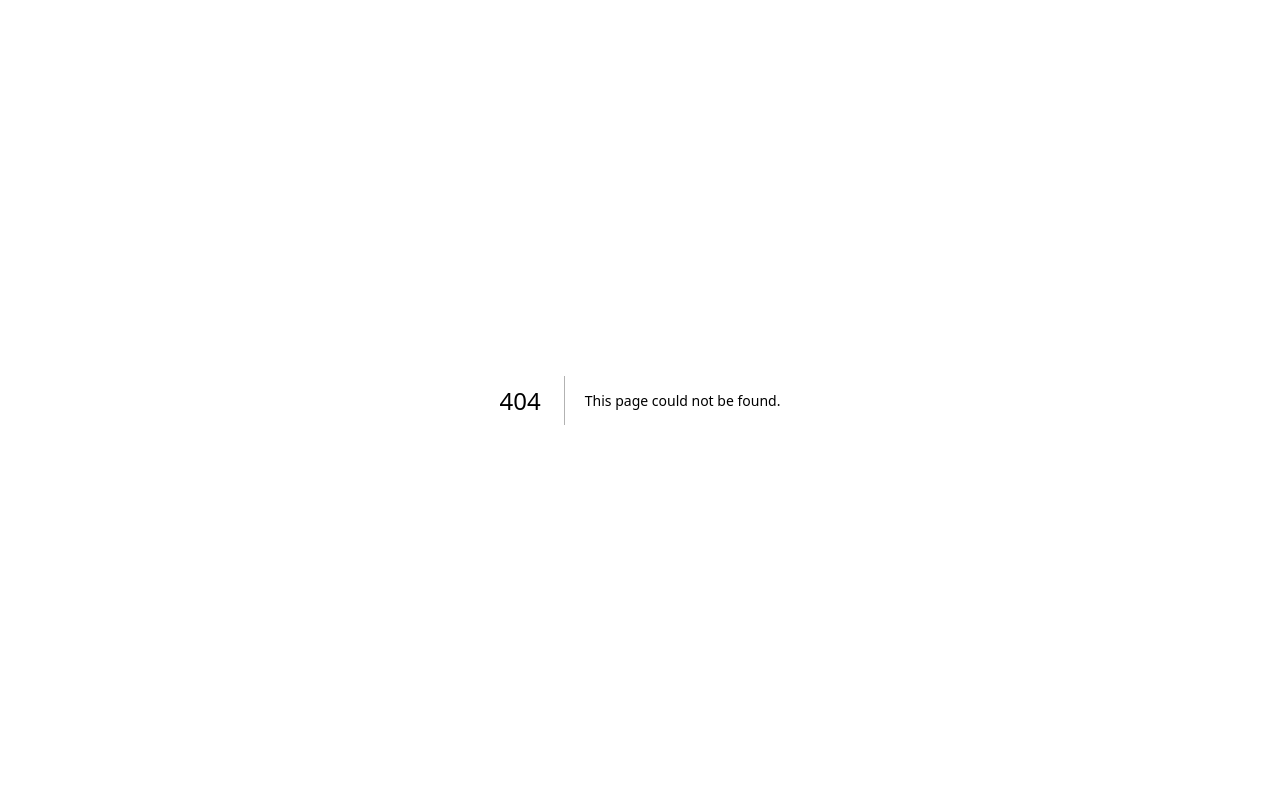
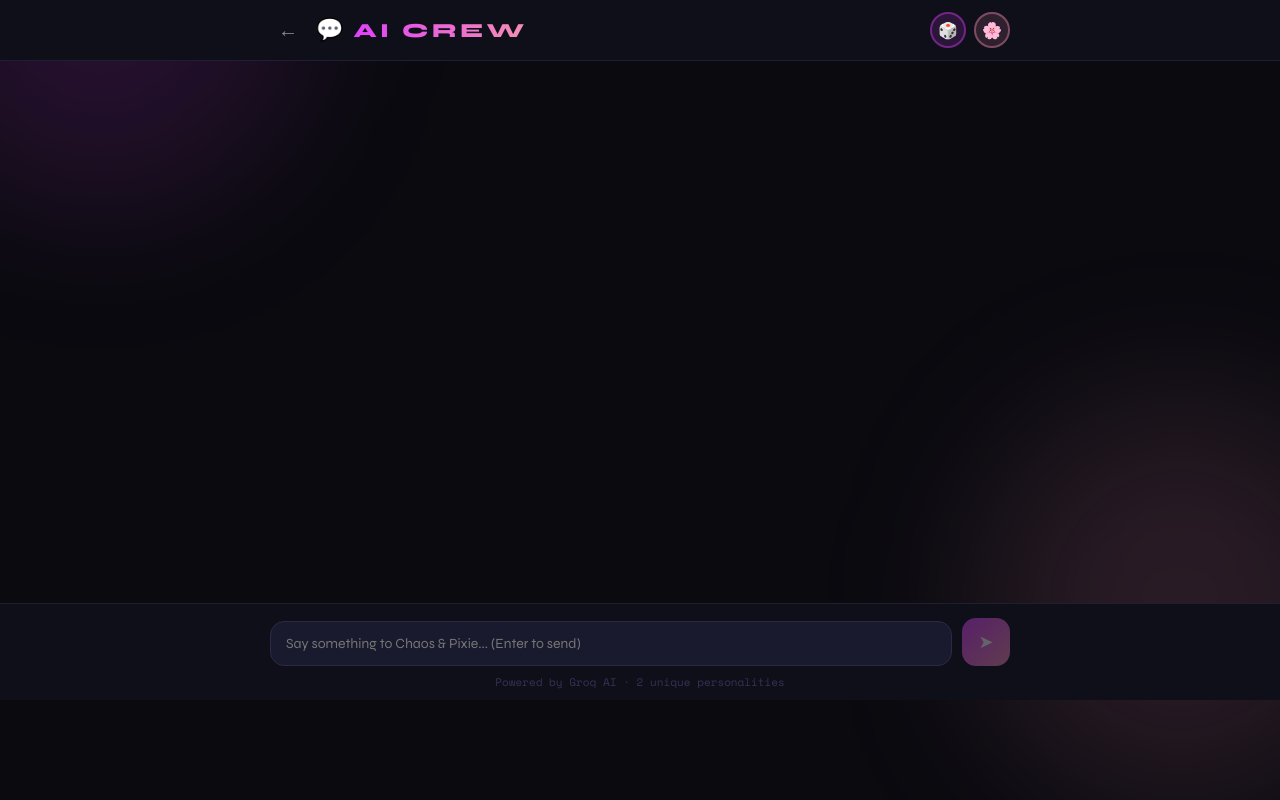
Before and after one commit to tilukar91-dev/ai-crew-chat, a Next.js app: page /chat in a window 1280 px wide. Before the commit this address had no page. Built offline with nearby package versions, Linux system fonts and the light colour scheme.

Commit message:
Rename chat.js: to chat.js

```diff
--- /dev/null
+++ b/pages/chat.js
@@ -0,0 +1,301 @@
+import { useState, useRef, useEffect } from "react";
+import { useRouter } from "next/router";
+
+const PERSONALITIES = [
+  { id: "chaos", name: "Chaos", emoji: "🎲", color: "#E040FB", bubble: "#1e0028" },
+  { id: "pixie", name: "Pixie", emoji: "🌸", color: "#F48FB1", bubble: "#280013" },
+];
+
+const getP = (id) => PERSONALITIES.find((p) => p.id === id);
+
+export default function Chat() {
+  const router = useRouter();
+  const [messages, setMessages] = useState([
+    { id: "sys", sender: "system", text: "👋 Chaos and Pixie are here! Say something..." },
+  ]);
+  const [input, setInput] = useState("");
+  const [loading, setLoading] = useState(false);
+  const [typing, setTyping] = useState([]);
+  const bottomRef = useRef(null);
+
+  useEffect(() => {
+    bottomRef.current?.scrollIntoView({ behavior: "smooth" });
+  }, [messages, typing]);
+
+  const send = async () => {
+    const text = input.trim();
+    if (!text || loading) return;
+    setInput("");
+    setLoading(true);
+
+    const userMsg = { id: Date.now(), sender: "user", text };
+    setMessages((prev) => [...prev, userMsg]);
+
+    const history = [...messages, userMsg]
+      .filter((m) => m.sender !== "system")
+      .map((m) => ({
+        sender: m.sender,
+        senderName: m.sender === "user" ? "User" : getP(m.sender)?.name || m.sender,
+        text: m.text,
+      }));
+
+    setTyping(PERSONALITIES.map((p) => p.id));
+
+    try {
+      const res = await fetch("/api/chat", {
+        method: "POST",
+        headers: { "Content-Type": "application/json" },
+        body: JSON.stringify({ userMessage: text, history }),
+      });
+      const data = await res.json();
+
+      if (data.replies) {
+        for (let i = 0; i < data.replies.length; i++) {
+          const r = data.replies[i];
+          await new Promise((res) => setTimeout(res, i * 400));
+          setMessages((prev) => [
+            ...prev,
+            { id: Date.now() + i, sender: r.id, senderName: r.name, text: r.text },
+          ]);
+          setTyping((prev) => prev.filter((id) => id !== r.id));
+        }
+      }
+    } catch (e) {
+      setTyping([]);
+      setMessages((prev) => [
+        ...prev,
+        { id: Date.now(), sender: "system", text: "⚠️ Something went wrong. Please try again." },
+      ]);
+    }
+
+    setLoading(false);
+  };
+
+  const handleKey = (e) => {
+    if (e.key === "Enter" && !e.shiftKey) {
+      e.preventDefault();
+      send();
+    }
+  };
+
+  return (
+    <div style={s.root}>
+      <div style={{ ...s.blob, top: -100, left: -100, background: "#E040FB22" }} />
+      <div style={{ ...s.blob, bottom: -100, right: -100, background: "#F48FB122" }} />
+
+      <header style={s.header}>
+        <div style={s.headerInner}>
+          <div style={s.logo}>
+            <button onClick={() => router.push("/")} style={s.backBtn}>←</button>
+            <span style={s.logoIcon}>💬</span>
+            <span style={s.logoText}>AI CREW</span>
+          </div>
+          <div style={s.avatars}>
+            {PERSONALITIES.map((p) => (
+              <div key={p.id} style={{ ...s.headerAvatar, background: p.color + "22", border: `2px solid ${p.color}66` }} title={p.name}>
+                {p.emoji}
+              </div>
+            ))}
+          </div>
+        </div>
+      </header>
+
+      <main style={s.feed}>
+        {messages.map((msg) => {
+          if (msg.sender === "system") {
+            return <div key={msg.id} style={s.sysMsg}>{msg.text}</div>;
+          }
+          if (msg.sender === "user") {
+            return (
+              <div key={msg.id} style={s.userRow}>
+                <div style={s.userBubble}>{msg.text}</div>
+                <div style={s.userAvatar}>👤</div>
+              </div>
+            );
+          }
+          const p = getP(msg.sender);
+          return (
+            <div key={msg.id} style={s.aiRow}>
+              <div style={{ ...s.aiAvatar, background: p.color + "22", border: `2px solid ${p.color}55` }}>{p.emoji}</div>
+              <div>
+                <div style={{ ...s.aiName, color: p.color }}>{p.name}</div>
+                <div style={{ ...s.aiBubble, background: p.bubble, borderColor: p.color + "55" }}>{msg.text}</div>
+              </div>
+            </div>
+          );
+        })}
+
+        {typing.map((id) => {
+          const p = getP(id);
+          return (
+            <div key={`t-${id}`} style={s.aiRow}>
+              <div style={{ ...s.aiAvatar, background: p.color + "22", border: `2px solid ${p.color}55` }}>{p.emoji}</div>
+              <div>
+                <div style={{ ...s.aiName, color: p.color }}>{p.name}</div>
+                <div style={s.typingBubble}>
+                  {[0, 0.2, 0.4].map((delay, i) => (
+                    <span key={i} style={{ ...s.dot, animationDelay: `${delay}s`, background: p.color }} />
+                  ))}
+                </div>
+              </div>
+            </div>
+          );
+        })}
+        <div ref={bottomRef} />
+      </main>
+
+      <footer style={s.footer}>
+        <div style={s.inputWrap}>
+          <textarea
+            value={input}
+            onChange={(e) => setInput(e.target.value)}
+            onKeyDown={handleKey}
+            placeholder="Say something to Chaos & Pixie... (Enter to send)"
+            disabled={loading}
+            rows={1}
+            style={s.textarea}
+          />
+          <button
+            onClick={send}
+            disabled={loading || !input.trim()}
+            style={{ ...s.sendBtn, opacity: loading || !input.trim() ? 0.35 : 1 }}
+          >
+            {loading ? "⏳" : "➤"}
+          </button>
+        </div>
+        <p style={s.hint}>Powered by Groq AI · 2 unique personalities</p>
+      </footer>
+
+      <style>{`
+        @keyframes bounce {
+          0%,80%,100%{transform:translateY(0);opacity:0.3}
+          40%{transform:translateY(-7px);opacity:1}
+        }
+        @keyframes fadeSlide {
+          from{opacity:0;transform:translateY(10px)}
+          to{opacity:1;transform:translateY(0)}
+        }
+        textarea { resize: none; overflow: hidden; }
+        textarea:focus { outline: none; border-color: #E040FB88 !important; }
+        button:hover:not(:disabled) { filter: brightness(1.15); }
+      `}</style>
+    </div>
+  );
+}
+
+const s = {
+  root: {
+    display: "flex", flexDirection: "column", height: "100vh",
+    background: "#0a0a0f", fontFamily: "'Syne', sans-serif",
+    color: "#e8e8f0", position: "relative", overflow: "hidden",
+  },
+  blob: {
+    position: "absolute", width: 400, height: 400,
+    borderRadius: "50%", filter: "blur(80px)", pointerEvents: "none", zIndex: 0,
+  },
+  header: {
+    position: "sticky", top: 0,
+    background: "#0f0f1a", borderBottom: "1px solid #1e1e35",
+    padding: "12px 20px", zIndex: 10, flexShrink: 0,
+    backdropFilter: "blur(10px)",
+  },
+  headerInner: {
+    display: "flex", justifyContent: "space-between", alignItems: "center",
+    maxWidth: 740, margin: "0 auto", width: "100%",
+  },
+  logo: { display: "flex", alignItems: "center", gap: 10 },
+  backBtn: {
+    background: "none", border: "none", color: "#888899",
+    fontSize: 20, cursor: "pointer", padding: "4px 8px",
+    borderRadius: 8,
+  },
+  logoIcon: { fontSize: 22 },
+  logoText: {
+    fontSize: 20, fontWeight: 800, letterSpacing: "0.18em",
+    background: "linear-gradient(90deg, #E040FB, #F48FB1)",
+    WebkitBackgroundClip: "text", WebkitTextFillColor: "transparent",
+  },
+  avatars: { display: "flex", gap: 8 },
+  headerAvatar: {
+    width: 36, height: 36, borderRadius: "50%",
+    display: "flex", alignItems: "center", justifyContent: "center", fontSize: 16,
+  },
+  feed: {
+    flex: 1, overflowY: "auto", padding: "24px 20px 100px",
+    display: "flex", flexDirection: "column", gap: 18,
+    maxWidth: 740, width: "100%", margin: "0 auto", zIndex: 1,
+  },
+  sysMsg: {
+    textAlign: "center", fontSize: 13, color: "#555577",
+    fontFamily: "'Space Mono', monospace", padding: "10px 16px",
+    background: "#ffffff06", borderRadius: 10, border: "1px solid #1e1e35",
+    animation: "fadeSlide 0.4s ease",
+  },
+  userRow: {
+    display: "flex", justifyContent: "flex-end",
+    alignItems: "flex-end", gap: 10, animation: "fadeSlide 0.3s ease",
+  },
+  userBubble: {
+    background: "linear-gradient(135deg, #2525dd, #6d28d9)",
+    color: "#fff", padding: "10px 16px",
+    borderRadius: "18px 18px 4px 18px",
+    maxWidth: "68%", fontSize: 14, lineHeight: 1.6,
+  },
+  userAvatar: {
+    width: 34, height: 34, borderRadius: "50%", background: "#1e1e35",
+    display: "flex", alignItems: "center", justifyContent: "center",
+    fontSize: 16, flexShrink: 0,
+  },
+  aiRow: {
+    display: "flex", alignItems: "flex-start", gap: 10,
+    animation: "fadeSlide 0.35s ease",
+  },
+  aiAvatar: {
+    width: 38, height: 38, borderRadius: "50%",
+    display: "flex", alignItems: "center", justifyContent: "center",
+    fontSize: 18, flexShrink: 0, marginTop: 2,
+  },
+  aiName: {
+    fontSize: 10, fontWeight: 700, letterSpacing: "0.12em",
+    marginBottom: 5, fontFamily: "'Space Mono', monospace", textTransform: "uppercase",
+  },
+  aiBubble: {
+    border: "1px solid", padding: "10px 15px",
+    borderRadius: "4px 18px 18px 18px",
+    maxWidth: 460, fontSize: 14, lineHeight: 1.65,
+  },
+  typingBubble: {
+    background: "#111120", border: "1px solid #1e1e35",
+    padding: "12px 16px", borderRadius: "4px 18px 18px 18px",
+    display: "flex", gap: 5, alignItems: "center", width: 62,
+  },
+  dot: {
+    width: 7, height: 7, borderRadius: "50%",
+    display: "inline-block", animation: "bounce 1.2s infinite ease-in-out",
+  },
+  footer: {
+    borderTop: "1px solid #1e1e35", background: "#0f0f1a",
+    padding: "14px 20px 10px", zIndex: 10, flexShrink: 0,
+  },
+  inputWrap: {
+    display: "flex", gap: 10, maxWidth: 740,
+    margin: "0 auto", width: "100%", alignItems: "flex-end",
+  },
+  textarea: {
+    flex: 1, background: "#1a1a2e", border: "1px solid #2a2a45",
+    borderRadius: 14, color: "#e8e8f0", fontFamily: "'Syne', sans-serif",
+    fontSize: 14, padding: "11px 15px", lineHeight: 1.5, maxHeight: 120,
+    transition: "border-color 0.2s",
+  },
+  sendBtn: {
+    background: "linear-gradient(135deg, #E040FB, #F48FB1)",
+    border: "none", borderRadius: 14, color: "#fff",
+    fontSize: 18, width: 48, height: 48,
+    display: "flex", alignItems: "center", justifyContent: "center",
+    cursor: "pointer", flexShrink: 0, transition: "opacity 0.2s, filter 0.2s",
+  },
+  hint: {
+    textAlign: "center", fontSize: 11, color: "#333355",
+    marginTop: 8, fontFamily: "'Space Mono', monospace",
+  },
+};
```
